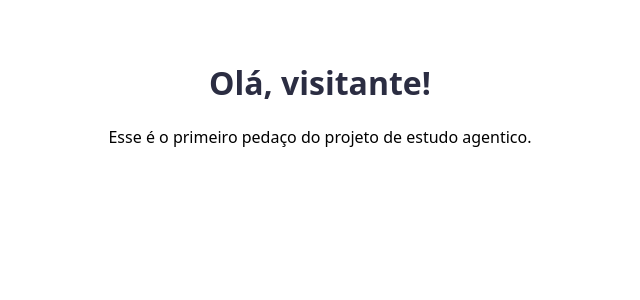
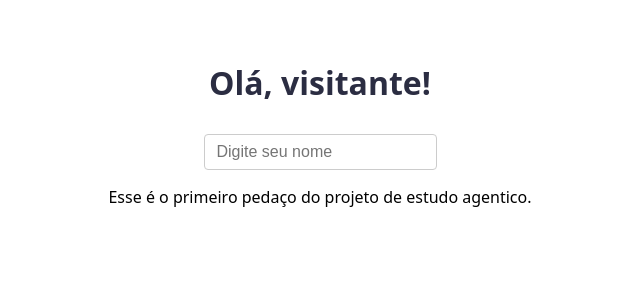
Before and after one commit to lucianopedesol/estudo-agentico, a React (Vite) app: page / in a window 1280 px wide. Shown: the top 300 px of the page, without its empty margins (320-960 px from the left). Built offline with nearby package versions, Linux system fonts and the light colour scheme.

Commit message:
feat(greeting): permitir editar o nome na saudação via input
Implementa a PRD prds/greeting-nome-editavel.md.
- Input controlado atualiza o Context (setUserName)
- Fallback para 'visitante' quando o campo é limpo
- Testes cobrindo os 2 critérios de aceite + estado padrão

```diff
--- a/package.json
+++ b/package.json
@@ -28,7 +28,9 @@
     "jest": "^29.7.0",
     "jest-environment-jsdom": "^29.7.0",
     "ts-jest": "^29.2.5",
+    "ts-node": "^10.9.2",
     "typescript": "^5.6.3",
-    "vite": "^5.4.10"
+    "vite": "^5.4.10",
+    "@testing-library/user-event": "^14.5.2"
   }
 }
--- a/src/features/greeting/Greeting.styles.ts
+++ b/src/features/greeting/Greeting.styles.ts
@@ -9,3 +9,11 @@ export const GreetingWrapper = styled.div`
 export const GreetingTitle = styled.h1`
   color: #2b2d42;
 `
+
+export const NameInput = styled.input`
+  padding: 0.5rem 0.75rem;
+  font-size: 1rem;
+  border: 1px solid #ccc;
+  border-radius: 4px;
+  margin-top: 0.5rem;
+`
--- a/src/features/greeting/Greeting.tsx
+++ b/src/features/greeting/Greeting.tsx
@@ -1,11 +1,23 @@
 import { useAppContext } from '../../context/AppContext'
-import { GreetingWrapper, GreetingTitle } from './Greeting.styles'
+import { GreetingWrapper, GreetingTitle, NameInput } from './Greeting.styles'
 
 export function Greeting() {
-  const { userName } = useAppContext()
+  const { userName, setUserName } = useAppContext()
+
+  function handleChange(event: React.ChangeEvent<HTMLInputElement>) {
+    const value = event.target.value
+    setUserName(value.trim() === '' ? 'visitante' : value)
+  }
+
   return (
     <GreetingWrapper>
       <GreetingTitle>Olá, {userName}!</GreetingTitle>
+      <NameInput
+        type="text"
+        placeholder="Digite seu nome"
+        aria-label="Seu nome"
+        onChange={handleChange}
+      />
       <p>Esse é o primeiro pedaço do projeto de estudo agentico.</p>
     </GreetingWrapper>
   )
```
Also changed, not shown: prds/greeting-nome-editavel.md (added, +30 -0 lines), 2 other files (tests, documents, lock files or other folders).
